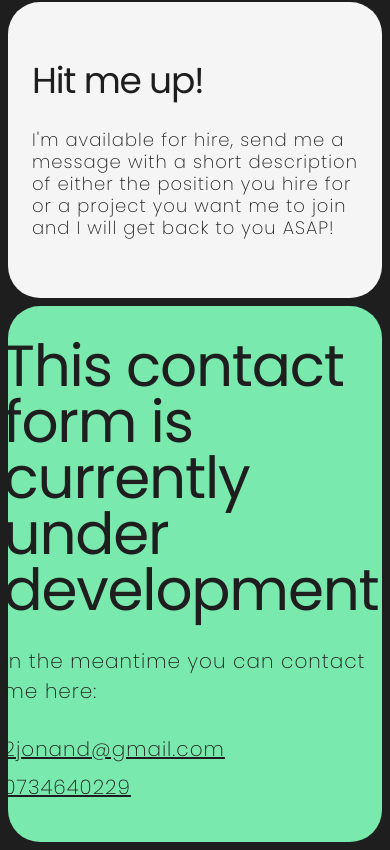
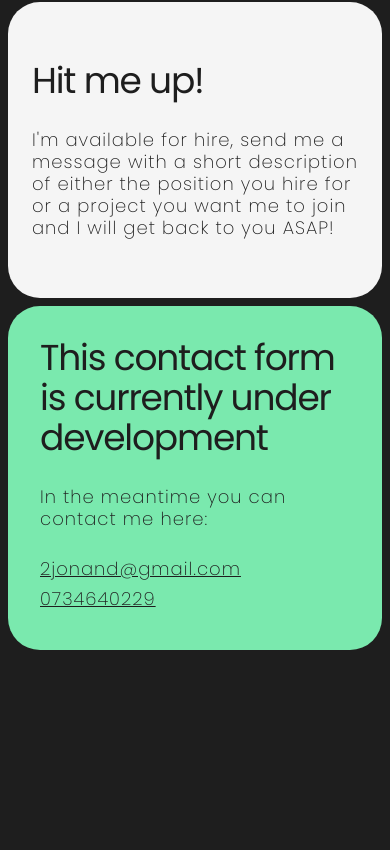
Before and after one commit to Wztrbrg/portfolio, a React (Create React App) app: page / in a window 390 px wide. Shown: the part 3399-4249 px from the top of the page. After the commit the page ends 4057 px from the top, so only its background shows below. Built offline with nearby package versions, Linux system fonts and the light colour scheme.

Commit message:
changed text size for mobile

```diff
--- a/src/assets/style/components/ContactSection.scss
+++ b/src/assets/style/components/ContactSection.scss
@@ -251,6 +251,34 @@
 
     .left {
       height: 100%;
+
+      .temporary-contact-info {
+        padding: 24px;
+        display: flex;
+        flex-direction: column;
+        justify-content: center;
+        gap: 28px;
+
+        .contact-heading {
+          font-size: $small-heading;
+          line-height: 40px;
+        }
+
+        .contact-para {
+          font-size: $small-para;
+          line-height: 22px;
+        }
+
+        .contact-links {
+          display: flex;
+          flex-direction: column;
+          gap: 8px;
+          .contact-para-temporary {
+            font-size: $small-para;
+            line-height: 22px;
+          }
+        }
+      }
     }
   }
 }
```
